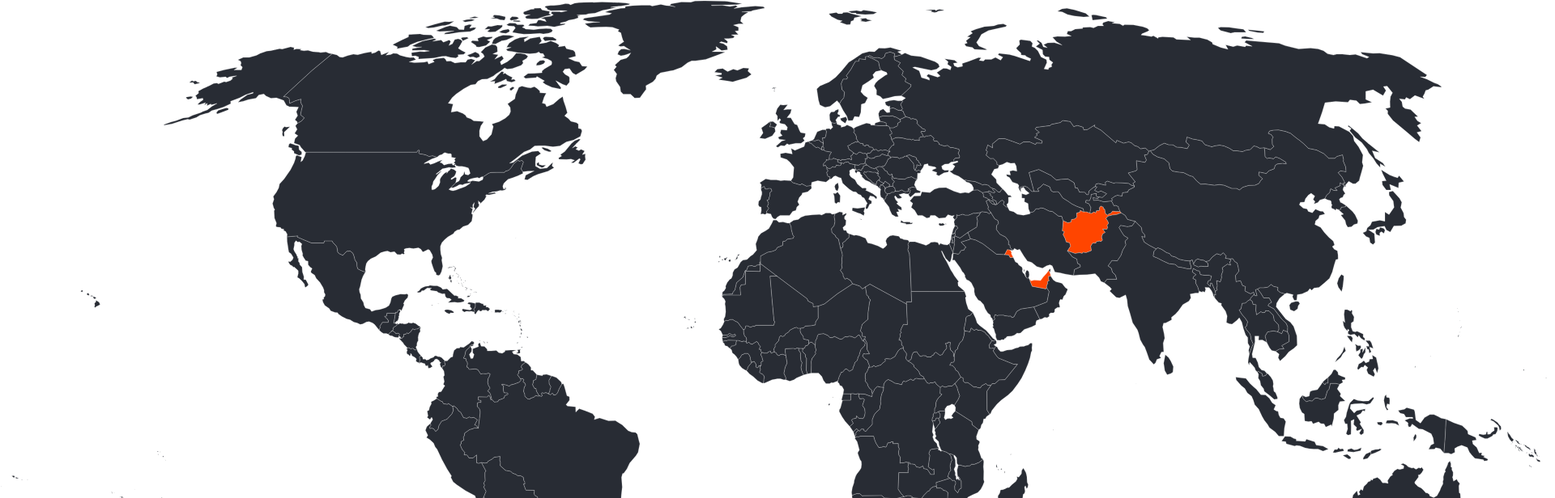
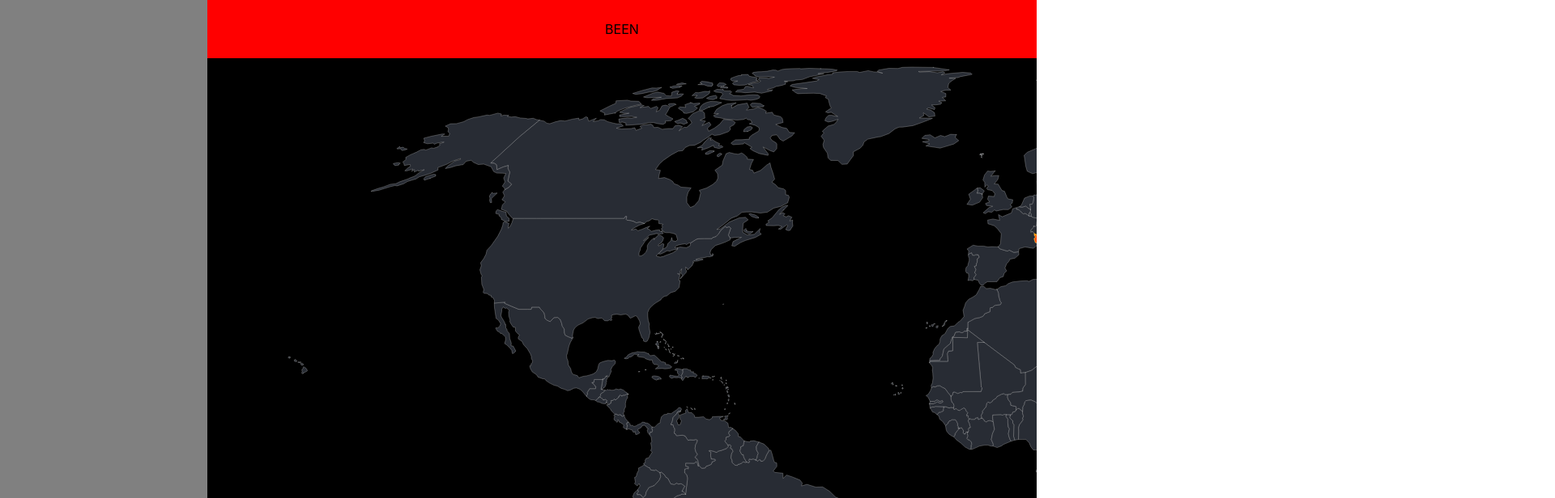
Before and after one commit to Bashayer770/react-capstone-project, a React (Create React App) app: page / in a window 1280 px wide. Shown: the top 616 px of the page at 81% size, 1920 px wide, since content can reach past the window. Built offline with nearby package versions, Linux system fonts and the light colour scheme.

Commit message:
Basic styling

```diff
--- a/src/App.css
+++ b/src/App.css
@@ -51,6 +51,7 @@
 
 #highLight {
   fill: orangered;
-
   cursor: pointer;
+  stroke: orange;
+  stroke-width: 1.5;
 }
--- a/src/Components/BeenPage.js
+++ b/src/Components/BeenPage.js
@@ -2,17 +2,57 @@ import React from "react";
 import WorldMap from "../svg/worldMap";
 import { countries } from "./CountryData";
 const BeenPage = () => {
+  const been = [countries.Argentina, countries.Italy];
   return (
-    <div>
-      <WorldMap
-        className={"map"}
-        been={[
-          countries.Kuwait,
-          countries.Afghanistan,
-          countries["United Arab Emirates (the)"],
-        ]}
-      />
-    </div>
+    <>
+      <div
+        style={{
+          width: "100vw",
+          height: "100vh",
+          display: "flex",
+        }}
+      >
+        <div
+          style={{
+            width: "20%",
+            height: "100%",
+            backgroundColor: "grey",
+          }}
+        ></div>
+
+        <div
+          style={{
+            width: "80%",
+            height: "100%",
+            backgroundColor: "black",
+            display: "flex",
+            flexDirection: "column",
+          }}
+        >
+          <div
+            style={{
+              height: "10%",
+              width: "100%",
+              backgroundColor: "red",
+              display: "flex",
+              justifyContent: "center",
+              alignItems: "center",
+            }}
+          >
+            BEEN
+          </div>
+          <div
+            style={{
+              height: "100%",
+              overflow: "scroll",
+              marginTop: "1%",
+            }}
+          >
+            <WorldMap className={"map"} been={been} width="2000" />
+          </div>
+        </div>
+      </div>
+    </>
   );
 };
 
--- a/src/svg/worldMap.jsx
+++ b/src/svg/worldMap.jsx
@@ -1,21 +1,21 @@
 import React from "react";
 import { countries } from "../Components/CountryData";
 
-const WorldMap = ({ className, been }) => {
+const WorldMap = ({ className, been, width = "1500", height = "857" }) => {
   return (
     <svg
       className={className}
       xmlns="http://www.w3.org/2000/svg"
       baseprofile="tiny"
       fill="#ececec"
-      height="857"
+      height={height}
       stroke="black"
       strokeLinecap="round"
       strokeLinejoin="round"
       strokeWidth=".2"
       version="1.2"
       viewbox="0 0 2000 857"
-      width="2000"
+      width={width}
     >
       <path
         d="M1383 261.6l1.5 1.8-2.9 0.8-2.4 1.1-5.9 0.8-5.3 1.3-2.4 2.8 1.9 2.7 1.4 3.2-2 2.7 0.8 2.5-0.9 2.3-5.2-0.2 3.1 4.2-3.1 1.7-1.4 3.8 1.1 3.9-1.8 1.8-2.1-0.6-4 0.9-0.2 1.7-4.1 0-2.3 3.7 0.8 5.4-6.6 2.7-3.9-0.6-0.9 1.4-3.4-0.8-5.3 1-9.6-3.3 3.9-5.8-1.1-4.1-4.3-1.1-1.2-4.1-2.7-5.1 1.6-3.5-2.5-1 0.5-4.7 0.6-8 5.9 2.5 3.9-0.9 0.4-2.9 4-0.9 2.6-2-0.2-5.1 4.2-1.3 0.3-2.2 2.9 1.7 1.6 0.2 3 0 4.3 1.4 1.8 0.7 3.4-2 2.1 1.2 0.9-2.9 3.2 0.1 0.6-0.9-0.2-2.6 1.7-2.2 3.3 1.4-0.1 2 1.7 0.3 0.9 5.4 2.7 2.1 1.5-1.4 2.2-0.6 2.5-2.9 3.8 0.5 5.4 0z"
```
